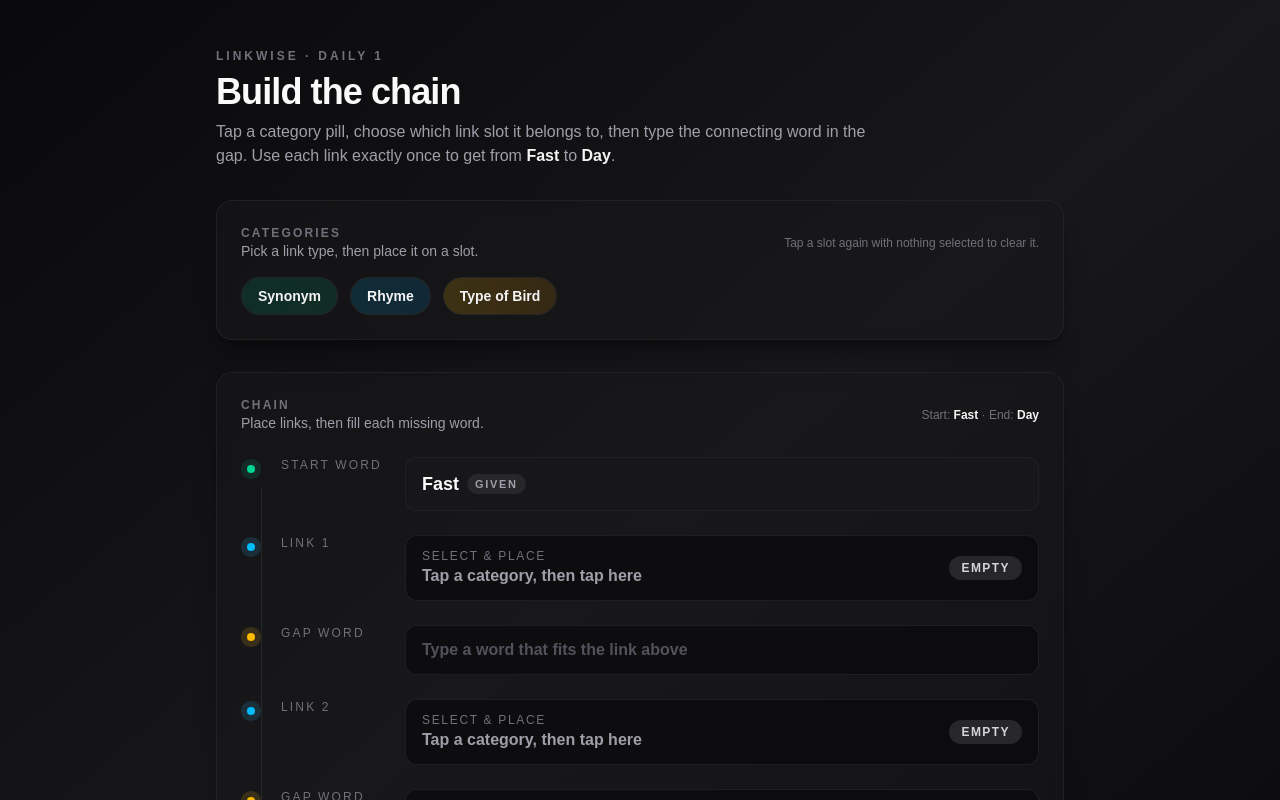
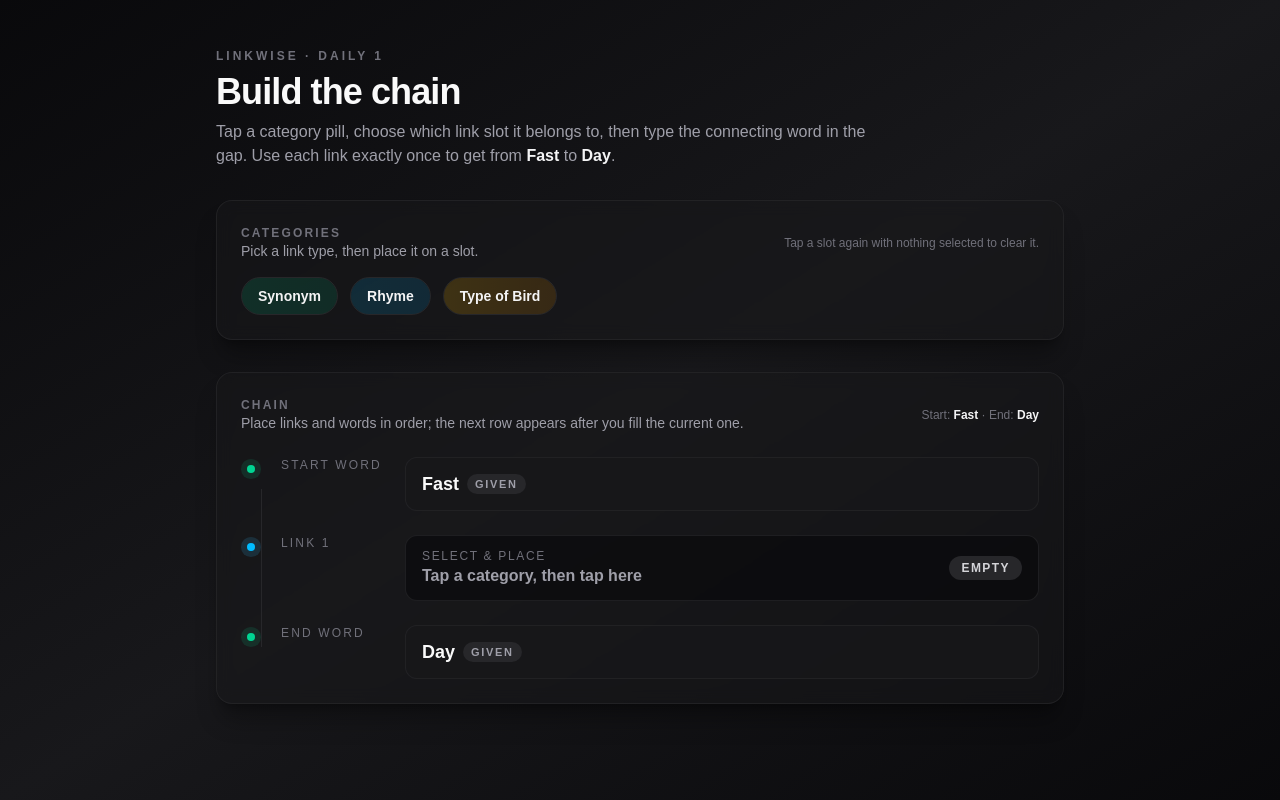
Before and after one commit to stanfordstevens/Linkwise, a Next.js app: page / in a window 1280 px wide. Shown: the top 800 px of the page. Built offline with nearby package versions, Linux system fonts and the light colour scheme.

Commit message:
reveal as you go

```diff
--- a/app/page.tsx
+++ b/app/page.tsx
@@ -136,7 +136,9 @@ export default function Home() {
               <p className="text-xs font-semibold uppercase tracking-[0.18em] text-zinc-500">
                 Chain
               </p>
-              <p className="text-sm text-zinc-400">Place links, then fill each missing word.</p>
+              <p className="text-sm text-zinc-400">
+                Place links and words in order; the next row appears after you fill the current one.
+              </p>
             </div>
             <div className="text-xs text-zinc-500">
               Start: <span className="font-semibold text-zinc-100">{startWord}</span> · End:{" "}
@@ -159,15 +161,19 @@ export default function Home() {
                 onClick={() => handleSlotClick(0)}
                 isActiveSelection={selectedCategory !== null}
               />
-              {/* Gap 1 */}
+
+              {/* Gap 1 appears after first link is placed */}
+              {linkAssignments[0] && (
                 <GapInput
                   label="Gap word"
                   placeholder="Type a word that fits the link above"
                   value={gaps[0]}
                   onChange={(value) => handleWordChange(0, value)}
                 />
+              )}
 
-              {/* Link slot 2 */}
+              {/* Link slot 2 appears after first gap is filled */}
+              {gaps[0].trim() && (
                 <LinkSlot
                   index={1}
                   assignment={linkAssignments[1]}
@@ -175,15 +181,20 @@ export default function Home() {
                   onClick={() => handleSlotClick(1)}
                   isActiveSelection={selectedCategory !== null}
                 />
-              {/* Gap 2 */}
+              )}
+
+              {/* Gap 2 appears after second link is placed */}
+              {gaps[0].trim() && linkAssignments[1] && (
                 <GapInput
                   label="Gap word"
                   placeholder="Type the next connector"
                   value={gaps[1]}
                   onChange={(value) => handleWordChange(1, value)}
                 />
+              )}
 
-              {/* Link slot 3 */}
+              {/* Link slot 3 appears after second gap is filled */}
+              {gaps[1].trim() && (
                 <LinkSlot
                   index={2}
                   assignment={linkAssignments[2]}
@@ -191,7 +202,9 @@ export default function Home() {
                   onClick={() => handleSlotClick(2)}
                   isActiveSelection={selectedCategory !== null}
                 />
-              {/* End word */}
+              )}
+
+              {/* End word always visible */}
               <WordCard label="End word" value={endWord} locked />
             </div>
           </div>
```
Lines whose indentation alone changed are shown as unchanged.
